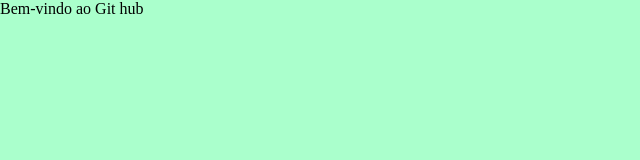
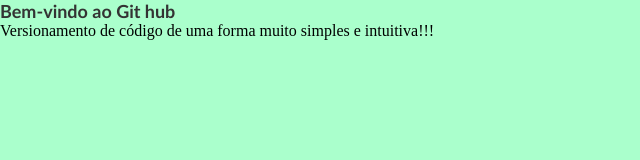
Before and after one commit to dsncreation/projetopcgit, a plain HTML site: page index.html in a window 1280 px wide. Shown: the whole page, without its empty margins (0-640 px from the left). Drawn offline with Linux system fonts and the light colour scheme.

Commit message:
Acrescentando título e parágrafo ao projeto

```diff
--- a/index.html
+++ b/index.html
@@ -7,6 +7,9 @@
     <link rel="stylesheet" href="css/style.css">
 </head>
 <body>
-    Bem-vindo ao Git hub
+    <h1>
+        Bem-vindo ao Git hub
+    </h1>
+    <p>Versionamento de código de uma forma muito simples e intuitiva!!!</p>
 </body>
 </html>
```
